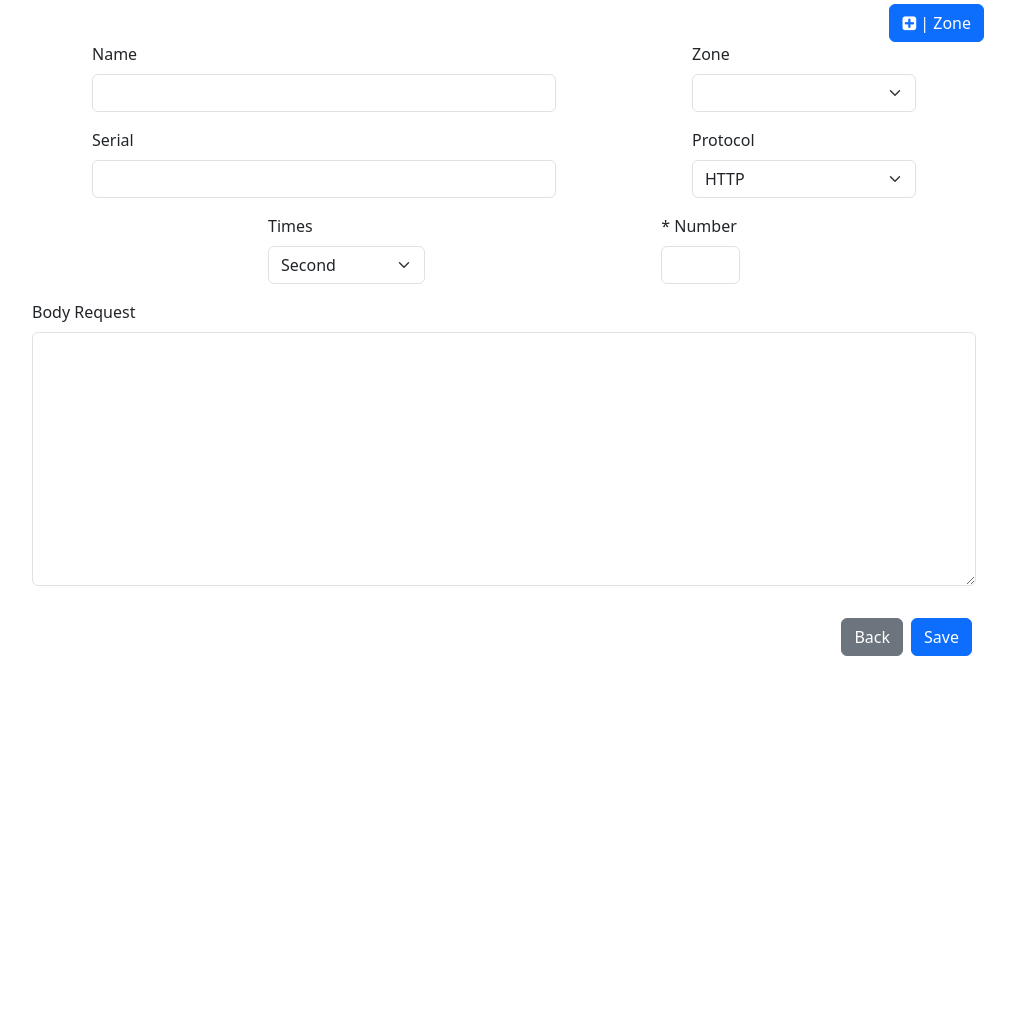
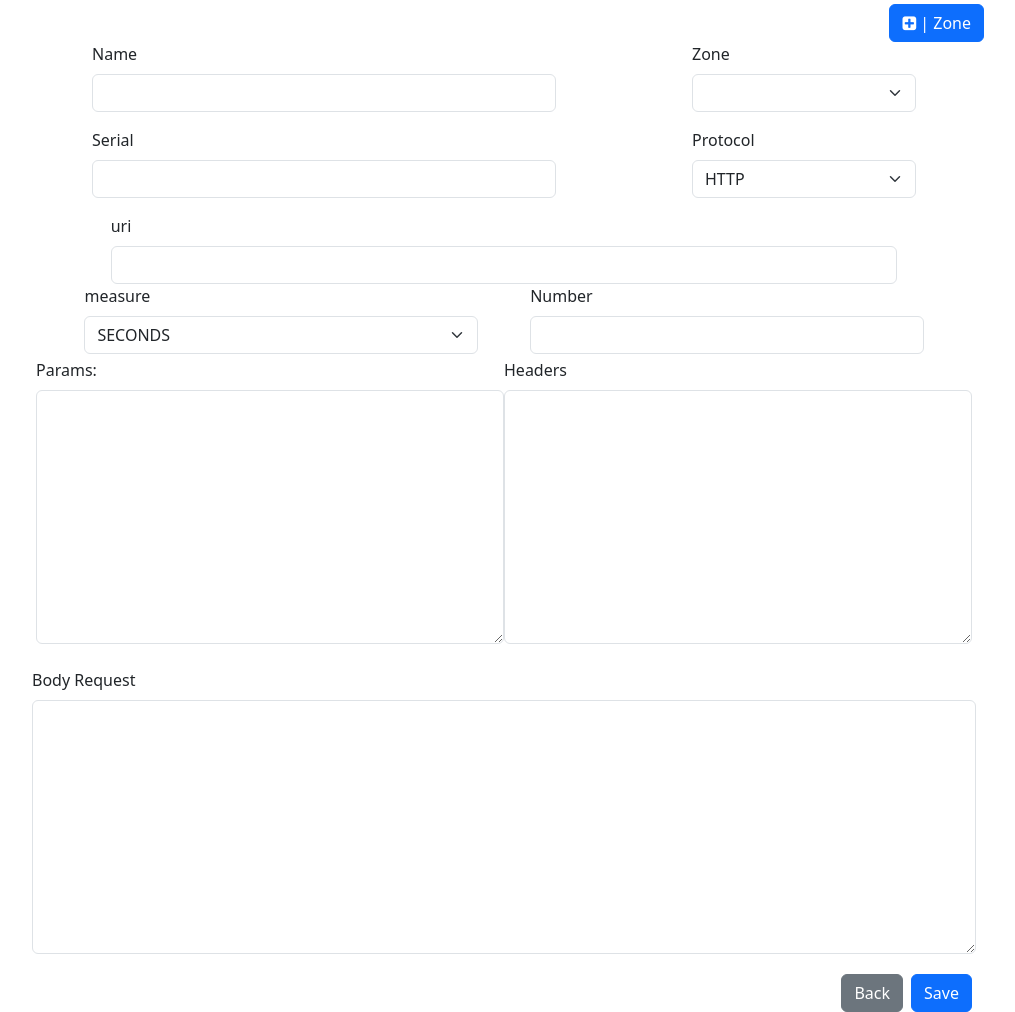
Before and after one commit to DaryAltamirano/Zenith, a Django app: page /sensor/form/ in a window 1280 px wide. Shown: the part 146-1158 px from the top of the page, without its empty margins (136-1151 px from the left). Before the commit the page ends 802 px from the top, so only its background shows below. Run offline with Django 4.2, Linux system fonts and the light colour scheme; data that the repository does not hold is empty.

Commit message:
update sensor

```diff
--- a/requirements.txt
+++ b/requirements.txt
@@ -9,6 +9,7 @@ importlib-metadata==6.8.0
 Markdown==3.4.3
 mysqlclient==2.1.1
 pika==1.3.2
+psycopg2-binary==2.9.6
 pytz==2023.3
 requests==2.31.0
 sqlparse==0.4.4
--- a/sensor_driver/urls.py
+++ b/sensor_driver/urls.py
@@ -1,10 +1,12 @@
 # Use include() to add paths from the catalog application
 from django.urls import path
-from sensor_driver.views import listSensor, formSensor, postSensor, postZone
-
+from sensor_driver.views import updateFormSensor, listSensor, formSensor, postSensor, postZone, deleteSensor, updateSensor
 urlpatterns = [
     path('list/', listSensor, name="listSensor"),
     path('form/', formSensor, name="formSensor"),
     path('postSensor/', postSensor, name="postSensor"),
+    path('deleteSensor/<int:id>', deleteSensor, name="deleteSensor"),
     path('postZone/', postZone, name="postZone"),
+    path('updateSensor/<int:id>', updateSensor, name="updateSensor"),
+    path('updateFormSensor/<int:id>', updateFormSensor, name="updateFormSensor"),
 ]
--- a/sensor_driver/views.py
+++ b/sensor_driver/views.py
@@ -1,6 +1,6 @@
 from django.shortcuts import render
 from django.http import JsonResponse
-from sensor_driver.models import Sensor, Zone, Request as Request_Model
+from sensor_driver.models import Sensor, Zone, Request as Request_Model, Scheduler
 from django.shortcuts import redirect
 from rest_framework import status
 from rest_framework.decorators import api_view
@@ -10,13 +10,56 @@ def listSensor(request):
     sensors = Sensor.objects.all()
     return render(request, 'listSensor/list.html', {"sensors": sensors})
 
-
 def formSensor(request):
     protocols = ["HTTP", "MQTT"]
-    times = ["Second", "Minutes", "Hours"]
+    measures = ["SECONDS", "MINUTES", "HOURS"]
     zones = Zone.objects.all()
-    return render(request, 'formSensor/form.html', {'protocols': protocols, 'zones': zones, "times": times})
+    return render(request, 'formSensor/form.html', {'protocols': protocols, 'zones': zones, "measures": measures})
 
+def updateFormSensor(request, id):
+    sensor = Sensor.objects.filter(id=id).get()
+
+    zone = sensor.zone
+    data = {
+        "sensor": sensor,
+        "zone": zone
+    }
+
+    if (sensor.protocol == "HTTP"):
+        scheduler = Scheduler.objects.filter(sensor_id = sensor.id).get()
+        request_data = Request_Model.objects.filter(sensor_id = sensor.id).get()
+
+        data.update({
+            "scheduler" : scheduler,
+            "request_data" : request_data
+        })
+
+    return render(request,'formSensor/updateSensor.html', data)
+
+@api_view(['POST'])
+def updateSensor(request, id):
+    data = request.data
+
+    sensor = Sensor.objects.filter(id=id).get()
+
+    sensor.name= data.get('name')
+    sensor.series= data.get('serial')
+    sensor.format = data.get('body_request')
+    sensor.save()
+
+    scheduler = Scheduler.objects.filter(sensor_id = sensor.id).get()
+    request_data = Request_Model.objects.filter(sensor_id = sensor.id).get()
+
+    request_data.headers= data.get('body_headers')
+    request_data.params = data.get('body_params')
+    request_data.save()
+
+    scheduler.uri= data.get('uri')
+    scheduler.measure= data.get('measure')
+    scheduler.timeline= data.get('number')
+    scheduler.save()
+
+    return redirect("/sensor/list/")
 
 @api_view(['POST'])
 def postZone(request):
@@ -26,16 +69,39 @@ def postZone(request):
     return redirect("/sensor/form/")
 
 
+
 @api_view(['POST'])
 def postSensor(request):
     data = request.data
 
-    request_data = Request_Model(format=data.get('body'))
-    request_data.save()
-
     zone = Zone.objects.get(id = data.get('zone'))
 
-    sensor = Sensor(name=data.get('body'), series=data.get('serial'), protocol=data.get('protocol'),
-                    request=request_data, zone= zone)
+    sensor = Sensor(
+        name= data.get('name'),
+        series= data.get('serial'),
+        protocol= data.get('protocol'),
+        format = data.get('body_request'),
+        zone= zone
+        )
     sensor.save()
+
+    if (data.get('protocol') == "HTTP"):
+        request_data = Request_Model(
+            headers= data.get('body_headers'),
+            params = data.get('body_params'),
+            sensor = sensor
+            )
+        request_data.save()
+        scheduler_data = Scheduler(
+            uri= data.get('uri'),
+            measure= data.get('measure'),
+            timeline= data.get('number'),
+            sensor = sensor
+            )
+        scheduler_data.save()
     return redirect("/sensor/list/")
+
+@api_view(['DELETE'])
+def deleteSensor(request, id):
+    Sensor.objects.filter(id=id).delete()
+    return JsonResponse({"status":"ok"})
--- a/templates/formSensor/form.html
+++ b/templates/formSensor/form.html
@@ -41,30 +41,47 @@
         </select>
     </div>
 
-    <div id="protocol_http" class="d-flex justify-content-evenly">
-        <div class="col-md-2">
-            <label for="timesState" class="form-label">Times</label>
-            <select id="timesState" name="times" class="form-select">
-                {% for time in times %}
-                <option>{{ time }}</option>
+    <div id="protocol_http">
+        <div class="d-flex justify-content-center">
+            <div class="col-md-10">
+                <label for="uri" class="form-label">uri</label>
+                <input required type="text" name="uri" class="form-control" id="uri">
+            </div>
+        </div>
+        <div class="d-flex justify-content-evenly">
+            <div class="col-md-5">
+                <label for="measure" class="form-label">measure</label>
+                <select id="measure" name="measure" class="form-select">
+                    {% for measure in measures %}
+                    <option>{{ measure }}</option>
                     {% endfor %}
                 </select>
             </div>
-        <div class="col-md-1">*
-            <label for="Number" class="form-label">Number</label>
-            <input type="number" name="number" class="form-control" id="Number">
+            <div class="col-md-5">
+                <label for="number" class="form-label">Number</label>
+                <input type="number" name="number" class="form-control" id="number">
+            </div>
+        </div>
+        <div class="d-flex justify-content-evenly m-1">
+            <div class="mb-1">
+                <label for="body_params" class="form-label">Params: </label>
+                <textarea class="form-control" name="body_params" id="body_params" cols=50 rows=10></textarea>
+            </div>
+            <div class="mb-1">
+                <label for="body_headers" class="form-label">Headers</label>
+                <textarea class="form-control" name="body_headers" id="body_headers" cols=50 rows=10></textarea>
+            </div>
         </div>
     </div>
     <div id="protocol_mqtt" class="d-flex justify-content-evenly d-none">
         <div class="col-md-1">
-            <label for="Number" class="form-label">Number</label>
-            <input type="number" name="number" class="form-control" id="Number">
+            <label for="numberasas" class="form-label">Number</label>
+            <input type="number" name="numberasas" class="form-control" id="numberasas">
         </div>
     </div>
-    <div class="mb-3">
+    <div class="mb-1">
         <label for="body_request" class="form-label">Body Request</label>
-        <textarea class="form-control" name="body" id="body_request" cols=50 rows=10></textarea>
-
+        <textarea class="form-control" name="body_request" id="body_request" cols=50 rows=10></textarea>
     </div>
     <div class="col-md-12 d-flex flex-row-reverse">
         <input required type="submit" value="Save" id="submitSensorForm" class="btn btn-primary mx-1" />
--- a/zenith/settings.py
+++ b/zenith/settings.py
@@ -82,7 +82,7 @@ DATABASES = {
         "USER": "root",
         "PASSWORD": "root",
         "HOST": "db",
-        "PORT": "3306",
+        "PORT": 3306,
     }
 }
 
--- a/zenith/urls.py
+++ b/zenith/urls.py
@@ -23,7 +23,7 @@ from django.views.generic import RedirectView
 
 urlpatterns = [
     path('admin/', admin.site.urls),
-    path('sensor/', include('sensor_driver.urls')),
+    path('sensor/', include('sensor_driver.urls'), name="base"),
     path('', RedirectView.as_view(url='/sensor/', permanent=True)),
 ]
 
```
Also changed, not shown: docker-compose.yml (+4 -8 lines), sensor_driver/models.py (+17 -14 lines), templates/formSensor/updateSensor.html (added, +75 -0 lines), templates/listSensor/list.html (+35 -3 lines), sensor_driver/migrations/0001_initial.py. Lines whose indentation alone changed are shown as unchanged.
